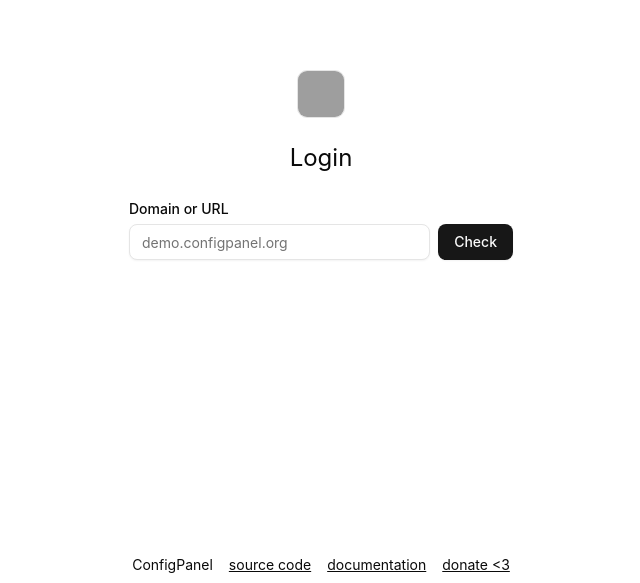
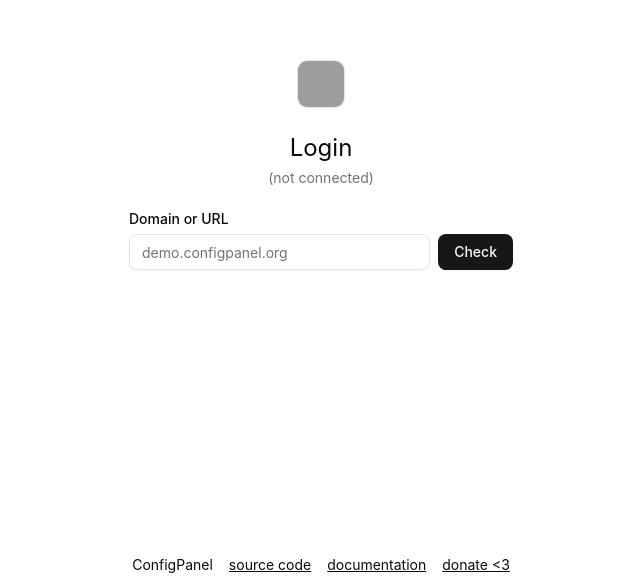
Before and after one commit to configpanel/panel, a SvelteKit app: page /login in a window 1280 px wide. Shown: the part 217-800 px from the top of the page, without its empty margins (319-959 px from the left). Built offline with nearby package versions, Linux system fonts and the light colour scheme; grey boxes are pictures that could not be loaded.

Commit message:
Update +page.svelte

```diff
--- a/src/routes/login/+page.svelte
+++ b/src/routes/login/+page.svelte
@@ -196,7 +196,7 @@
 		/>
 		<hgroup>
 			<h1 class="mb-1 text-center text-2xl" bind:this={nameHeader}>Login</h1>
-			<h2 class="text-muted-foreground text-center text-sm" bind:this={hostHeader}></h2>
+			<h2 class="text-muted-foreground text-center text-sm" bind:this={hostHeader}>(not connected)</h2>
 		</hgroup>
 
 		<form class="flex w-full max-w-sm flex-col space-y-2" bind:this={domainForm}>
```
